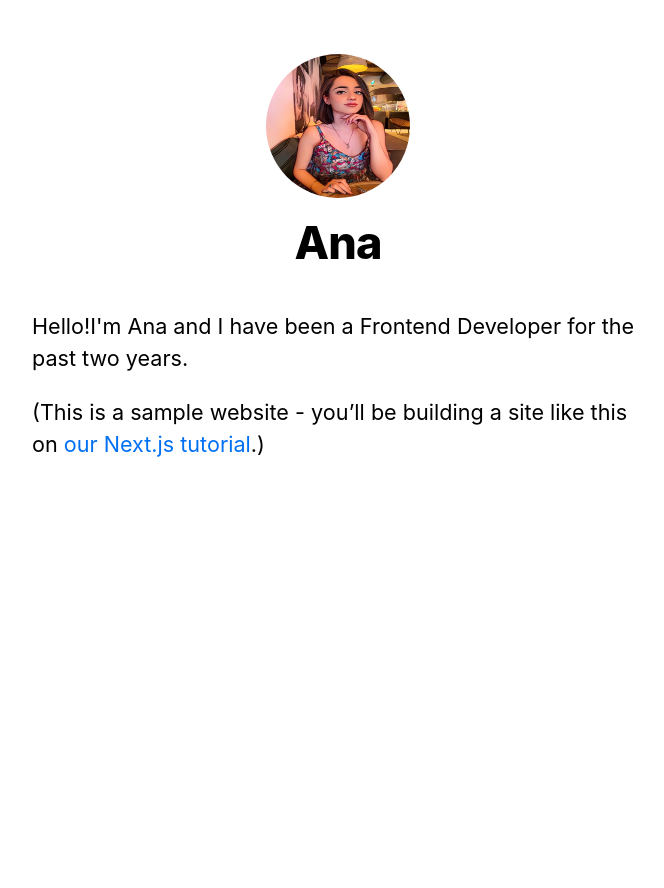
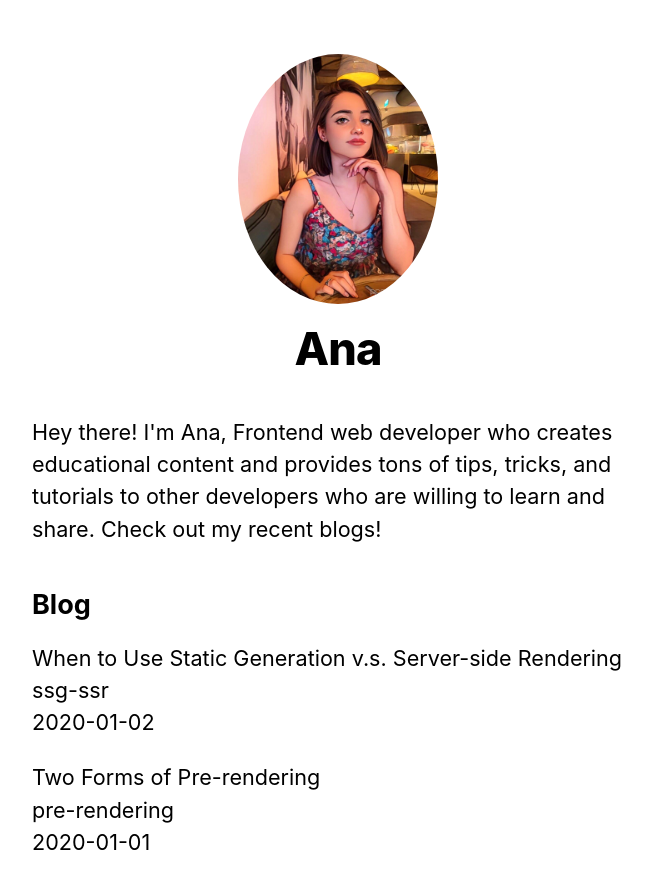
Before and after one commit to anateii/Blog-Next.js, a Next.js app in the folder nextjs-blog/: page / in a window 1280 px wide. Shown: the top 888 px of the page, without its empty margins (302-966 px from the left). Before the commit the page ends 800 px from the top, so only its background shows below. Built offline with nearby package versions, Linux system fonts and the light colour scheme.

Commit message:
CSS Modules, Pre-rendering and Data fetching

```diff
--- a/nextjs-blog/components/layout.js
+++ b/nextjs-blog/components/layout.js
@@ -32,8 +32,8 @@
               priority
               src="/images/profile.jpg"
               className={utilStyles.borderCircle}
-              height={144}
-              width={144}
+              height={250}
+              width={200}
               alt=""
             />
             <h1 className={utilStyles.heading2Xl}>{name}</h1>
--- /dev/null
+++ b/nextjs-blog/lib/posts.js
@@ -0,0 +1,62 @@
+import fs from "fs";
+import path from "path";
+import matter from "gray-matter";
+
+const postsDirectory = path.join(process.cwd(), "posts");
+
+export function getSortedPostsData() {
+  // Get file names under /posts
+  const fileNames = fs.readdirSync(postsDirectory);
+  const allPostsData = fileNames.map((fileName) => {
+    // Remove ".md" from file name to get id
+    const id = fileName.replace(/\.md$/, "");
+
+    // Read markdown file as string
+    const fullPath = path.join(postsDirectory, fileName);
+    const fileContents = fs.readFileSync(fullPath, "utf8");
+
+    // Use gray-matter to parse the post metadata section
+    const matterResult = matter(fileContents);
+
+    // Combine the data with the id
+    return {
+      id,
+      ...matterResult.data,
+    };
+  });
+  // Sort posts by date
+  return allPostsData.sort(({ date: a }, { date: b }) => {
+    if (a < b) {
+      return 1;
+    } else if (a > b) {
+      return -1;
+    } else {
+      return 0;
+    }
+  });
+}
+
+export function getAllPostIds() {
+  const fileNames = fs.readdirSync(postsDirectory);
+
+  // Returns an array that looks like this:
+  // [
+  //   {
+  //     params: {
+  //       id: 'ssg-ssr'
+  //     }
+  //   },
+  //   {
+  //     params: {
+  //       id: 'pre-rendering'
+  //     }
+  //   }
+  // ]
+  return fileNames.map((fileName) => {
+    return {
+      params: {
+        id: fileName.replace(/\.md$/, ""),
+      },
+    };
+  });
+}
--- a/nextjs-blog/package.json
+++ b/nextjs-blog/package.json
@@ -6,6 +6,7 @@
     "start": "next start"
   },
   "dependencies": {
+    "gray-matter": "^4.0.3",
     "next": "latest",
     "react": "18.2.0",
     "react-dom": "18.2.0"
--- a/nextjs-blog/pages/index.js
+++ b/nextjs-blog/pages/index.js
@@ -1,8 +1,18 @@
 import Head from "next/head";
 import Layout, { siteTitle } from "../components/layout";
 import utilStyles from "../styles/utils.module.css";
+import { getSortedPostsData } from "../lib/posts";
 
-export default function Home() {
+export async function getStaticProps() {
+  const allPostsData = getSortedPostsData();
+  return {
+    props: {
+      allPostsData,
+    },
+  };
+}
+
+export default function Home({ allPostsData }) {
   return (
     <Layout home>
       <Head>
@@ -10,13 +20,25 @@
       </Head>
       <section className={utilStyles.headingMd}>
         <p>
-          Hello!I'm Ana and I have been a Frontend Developer for the past two
-          years.
+          Hey there! I'm Ana, Frontend web developer who creates educational
+          content and provides tons of tips, tricks, and tutorials to other
+          developers who are willing to learn and share. Check out my recent
+          blogs!
         </p>
-        <p>
-          (This is a sample website - you’ll be building a site like this on{" "}
-          <a href="https://nextjs.org/learn">our Next.js tutorial</a>.)
-        </p>
+      </section>
+      <section className={`${utilStyles.headingMd} ${utilStyles.padding1px}`}>
+        <h2 className={utilStyles.headingLg}>Blog</h2>
+        <ul className={utilStyles.list}>
+          {allPostsData.map(({ id, date, title }) => (
+            <li className={utilStyles.listItem} key={id}>
+              {title}
+              <br />
+              {id}
+              <br />
+              {date}
+            </li>
+          ))}
+        </ul>
       </section>
     </Layout>
   );
--- /dev/null
+++ b/nextjs-blog/posts/pre-rendering.md
@@ -0,0 +1,11 @@
+---
+title: "Two Forms of Pre-rendering"
+date: "2020-01-01"
+---
+
+Next.js has two forms of pre-rendering: **Static Generation** and **Server-side Rendering**. The difference is in **when** it generates the HTML for a page.
+
+- **Static Generation** is the pre-rendering method that generates the HTML at **build time**. The pre-rendered HTML is then _reused_ on each request.
+- **Server-side Rendering** is the pre-rendering method that generates the HTML on **each request**.
+
+Importantly, Next.js let's you **choose** which pre-rendering form to use for each page. You can create a "hybrid" Next.js app by using Static Generation for most pages and using Server-side Rendering for others.
--- /dev/null
+++ b/nextjs-blog/posts/ssg-ssr.md
@@ -0,0 +1,19 @@
+---
+title: "When to Use Static Generation v.s. Server-side Rendering"
+date: "2020-01-02"
+---
+
+We recommend using **Static Generation** (with and without data) whenever possible because your page can be built once and served by CDN, which makes it much faster than having a server render the page on every request.
+
+You can use Static Generation for many types of pages, including:
+
+- Marketing pages
+- Blog posts
+- E-commerce product listings
+- Help and documentation
+
+You should ask yourself: "Can I pre-render this page **ahead** of a user's request?" If the answer is yes, then you should choose Static Generation.
+
+On the other hand, Static Generation is **not** a good idea if you cannot pre-render a page ahead of a user's request. Maybe your page shows frequently updated data, and the page content changes on every request.
+
+In that case, you can use **Server-Side Rendering**. It will be slower, but the pre-rendered page will always be up-to-date. Or you can skip pre-rendering and use client-side JavaScript to populate data.
--- a/nextjs-blog/styles/utils.module.css
+++ b/nextjs-blog/styles/utils.module.css
@@ -26,7 +26,7 @@
 }
 
 .borderCircle {
-  border-radius: 9999px;
+  border-radius: 50%;
 }
 
 .colorInherit {
```
Also changed, not shown: nextjs-blog/pages/posts/[id].js (added, +14 -0 lines), nextjs-blog/pages/posts/first-post.js (deleted, +0 -25 lines), 1 other file (tests, documents, lock files or other folders).
